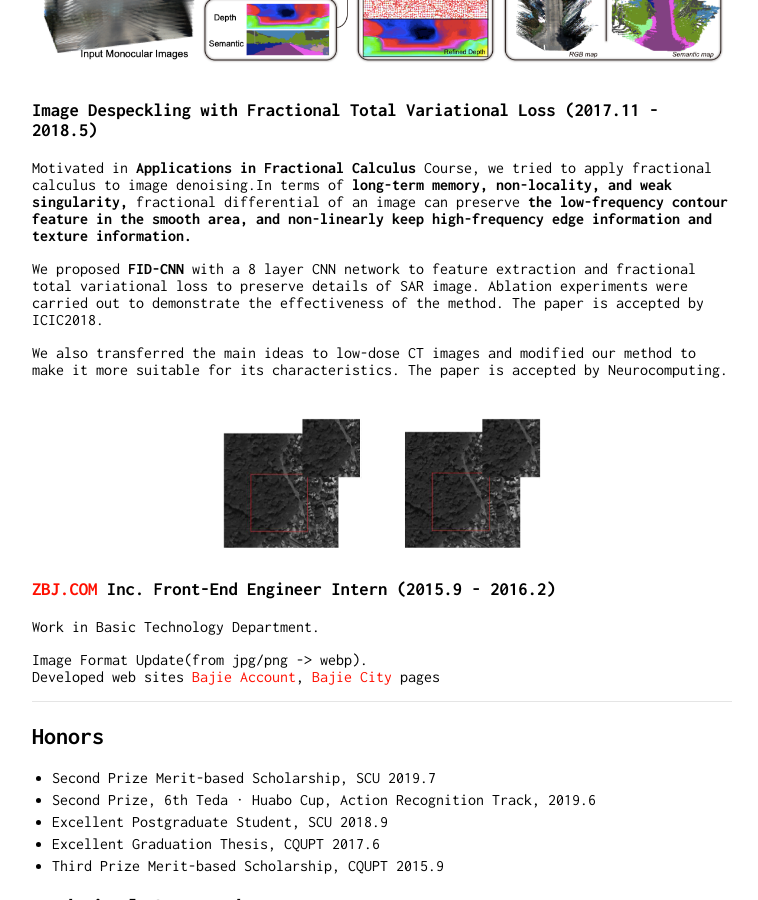
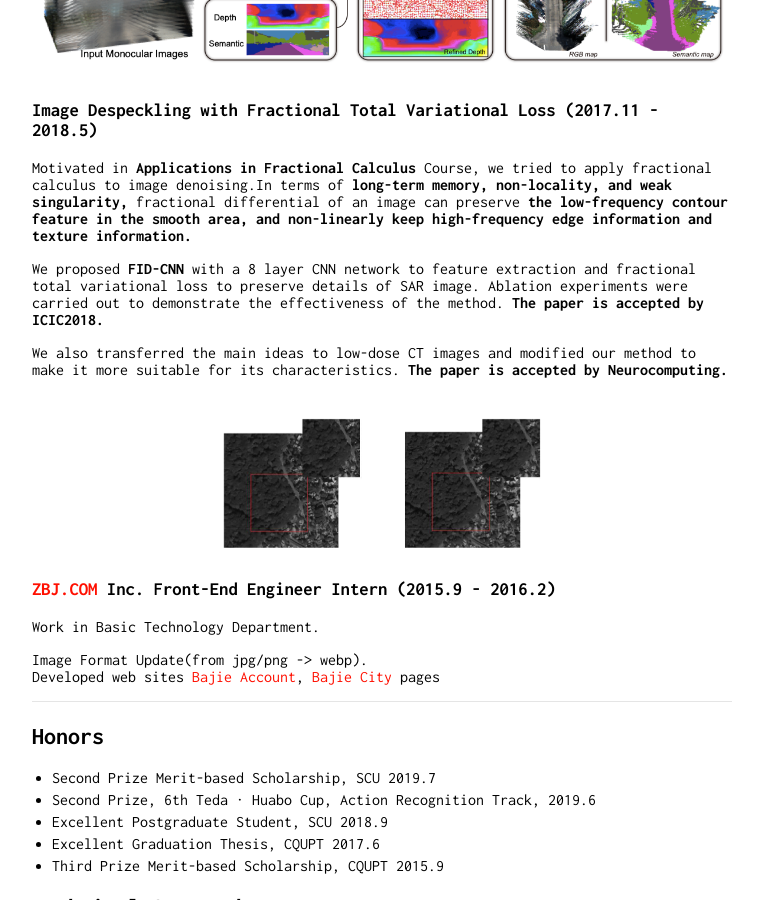
Before and after one commit to RaymondByc/raymondbyc-github.io, a Jekyll site: the page built from index.md, in a window 1280 px wide and 900 px high, scrolled down 2456 px. Shown: the whole window, without its empty margins (258-1016 px from the left). Built offline with Jekyll 4.4.1, drawn with Linux system fonts in a browser that asks for light colours; our own code applies the rules of GitHub Pages for plain Markdown files.

Commit message:
Updated the recent status(personal and academic).

```diff
--- a/index.md
+++ b/index.md
@@ -74,9 +74,9 @@ and non-linearly keep high-frequency edge information and texture information.__
 
 
 We proposed __FID-CNN__ with a 8 layer CNN network to feature extraction and fractional total variational loss to preserve details of SAR image.
-Ablation experiments were carried out to demonstrate the effectiveness of the method. The paper is accepted by ICIC2018.
+Ablation experiments were carried out to demonstrate the effectiveness of the method. __The paper is accepted by ICIC2018.__
 
-We also transferred the main ideas to low-dose CT images and modified our method to make it more suitable for its characteristics. The paper is accepted by Neurocomputing.
+We also transferred the main ideas to low-dose CT images and modified our method to make it more suitable for its characteristics. __The paper is accepted by Neurocomputing.__
 
 <div style="text-align:center;"><img src="images/FID.png" width="70%"></div>
 
```
